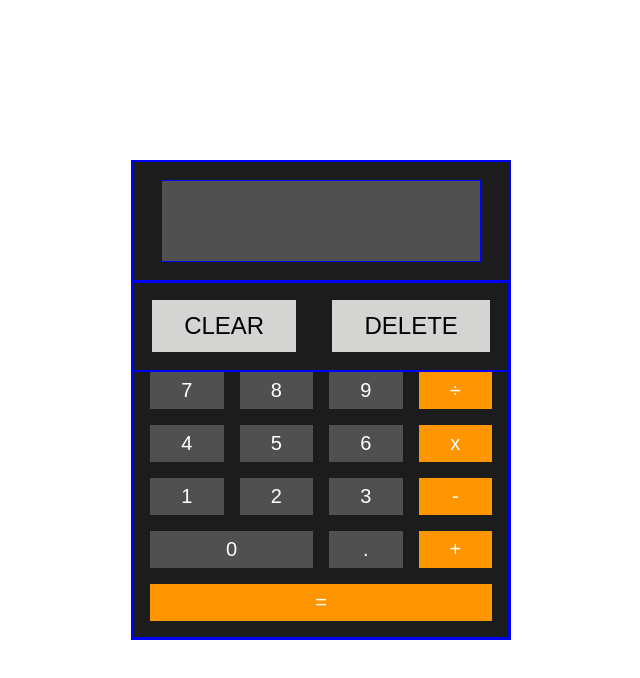
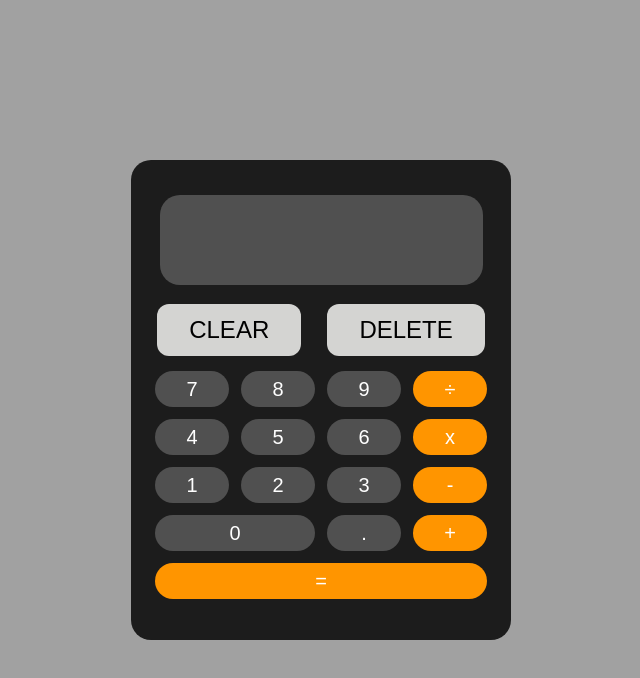
Before and after one commit to tulin404/js-calculator, a plain HTML site: page index.html in a window 1280 px wide. Shown: the whole page, without its empty margins (319-959 px from the left). Drawn offline with Linux system fonts and the light colour scheme.

Commit message:
Finished the style completely.

```diff
--- a/index.html
+++ b/index.html
@@ -10,7 +10,10 @@
 <body>
     <div class="main-div">
         <div class="screen-area">
-            <div id="screen"></div>
+            <div id="screen">
+                <div id="small-num-area"></div>
+                <div id="big-num-area"></div>
+            </div>
         </div>
         <div class="numbers-area">
             <div id="cd-area">
--- a/style.css
+++ b/style.css
@@ -5,11 +5,12 @@
     box-sizing: border-box;
 }
 
-div, span{
+/* div, span{
     border: 1px solid blue;
-}
+} */
 
 body {
+    background-color: #a1a1a1;
     height: 100dvh;
     display: flex;
     align-items: center;
@@ -17,36 +18,49 @@ body {
 }
 
 .main-div {
+    border-radius: 20px;
     width: 380px;
     height: 60%;
     background-color: #1C1C1C;
 }
 
 .screen-area {
+    padding-top: 16px;
     display: flex;
     justify-content: center;
     align-items: center;
-    height: 25%;
+    height: 30%;
 }
 
 #screen {
+    border-radius: 20px;
     background-color: #505050;
     width: 85%;
     height: 70%;
 }
 
+#small-num-area {
+    height: 30%;
+}
+
+#big-num-area {
+    height: 70%;
+}
+
 .numbers-area {
-    height: 75%;
+    height: 70%;
 }
 
 #cd-area {
     display: flex;
-    justify-content: space-around;
+    justify-content: space-evenly;
     align-items: center;
-    height: 25%;
+    height: 20%;
+    padding-bottom: 16px;
 }
 
 .cd-btn {
+    border-radius: 12px;
     background-color: #D4D4D2;
     font-size: 24px;
     text-align: center;
@@ -54,11 +68,11 @@ body {
 }
 
 #numbers-grid {
-    padding: 0px 16px 16px;
+    padding: 0px 24px 24px;
     display: grid;
     grid-template-columns: repeat(4, 1fr);
     grid-template-rows: repeat(5, 1fr);
-    gap: 16px;
+    gap: 12px;
     height: 75%;
 }
 
@@ -70,7 +84,8 @@ body {
     grid-column: span 4;
 }
 
-.num-btn, .operator-btn {
+#numbers-grid button {
+    border-radius: 20px;
     color: white;
     font-size: 20px;
 }
```
